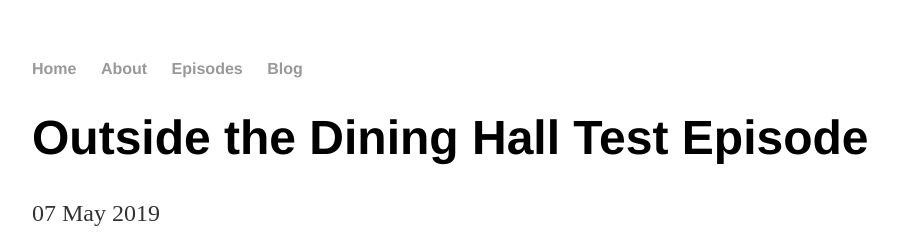
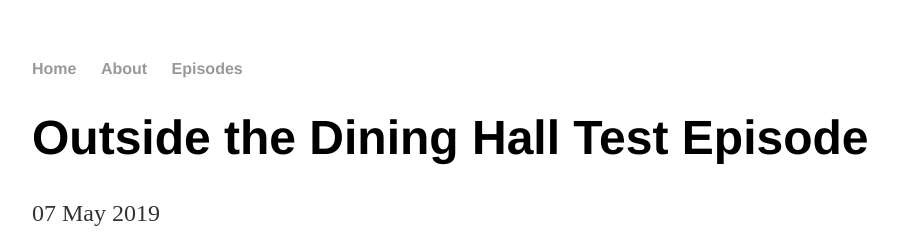
Before and after one commit to outsidethedininghall/outsidethedininghall.github.io, a Jekyll site: the page built from episodes/_posts/2019-05-07-TESTEP.md, in a window 1280 px wide. Shown: the top 252 px of the page, without its empty margins (160-1058 px from the left). Built offline with Jekyll 4.4.1, drawn with Linux system fonts in a browser that asks for light colours.

Commit message:
fixed episode/episodes

```diff
--- a/_layouts/default.html
+++ b/_layouts/default.html
@@ -11,7 +11,6 @@
 	        		<li><a href="/">Home</a></li>
 		        	<li><a href="/about">About</a></li>
 		      		<li><a href="/episodes">Episodes</a></li>
-				<li><a href="/blog">Blog</a></li>
 	    		</ul>
 			</nav>
 			<div class="container">
--- a/_layouts/episode.html
+++ b/_layouts/episode.html
@@ -4,6 +4,6 @@ layout: default
 <h1>{{ page.title }}</h1>
 <p class="meta">{{ page.date | date_to_string }}</p>
 
-<div class="episode">
+<div class="episodes">
   {{ content }}
 </div>
```
